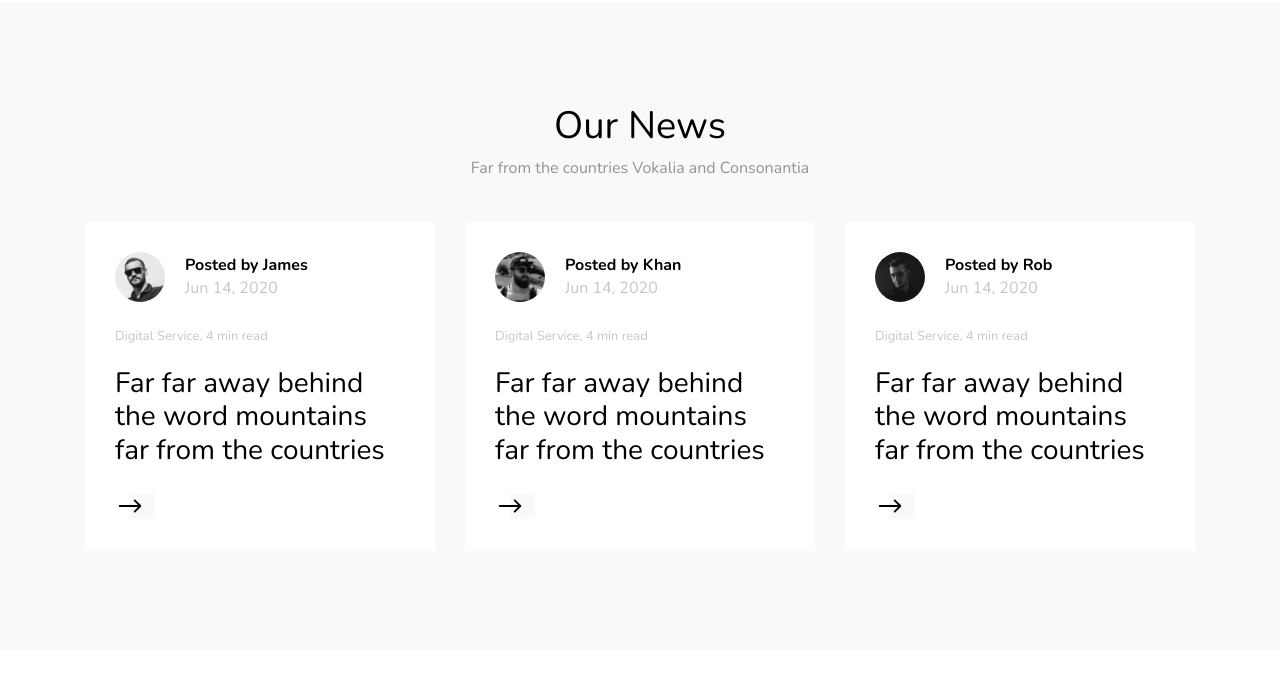
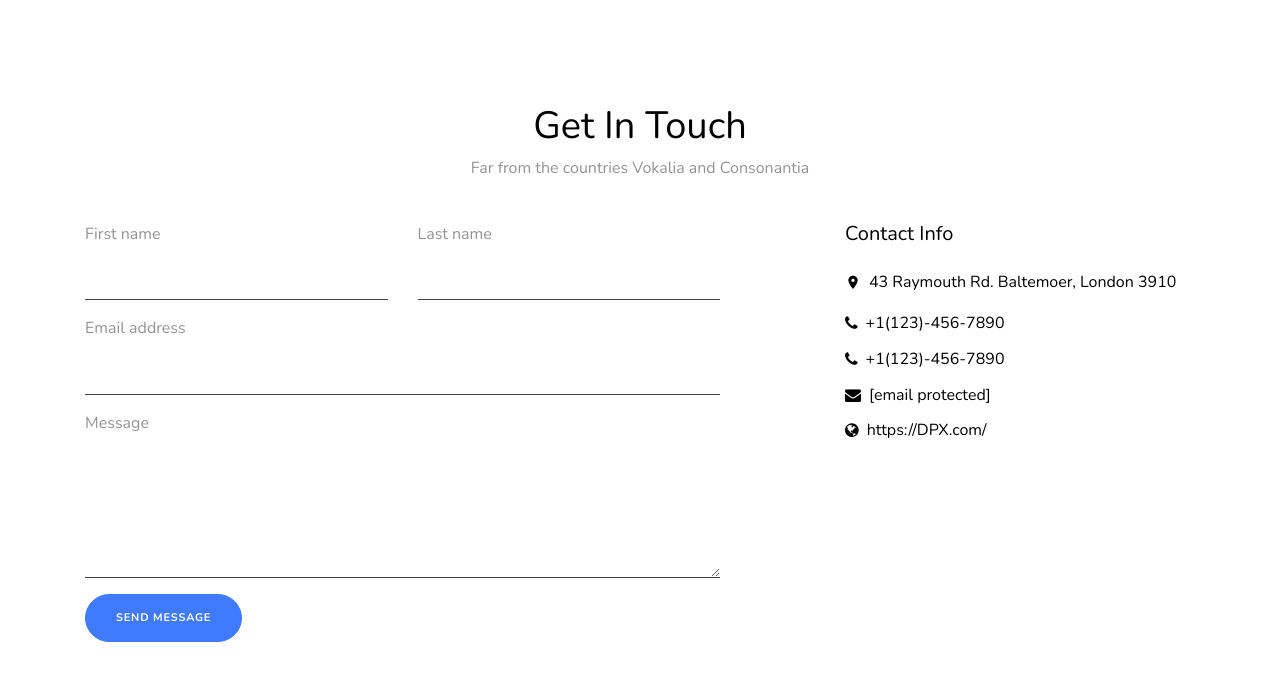
Before and after one commit to Kingno3l/BetaHome-NG-Landing-Page, a plain HTML site: page index.html in a window 1280 px wide. Shown: the part 5417-6100 px from the top of the page. Drawn offline with nearby package versions, Linux system fonts and the light colour scheme; files whose address does not match are found by name.

Commit message:
removed news

```diff
--- a/index.html
+++ b/index.html
@@ -519,87 +519,7 @@
 </div>
 </div>
 </div>
-<div class="untree_co-section bg-light">
-<div class="container">
-<div class="row mb-4">
-<div class="col-12 text-center" data-aos="fade-up" data-aos-delay="0">
-<h2 class="heading">Our News</h2>
-<p>Far from the countries Vokalia and Consonantia</p>
-</div>
-</div>
-<div class="row">
-<div class="col-md-6 mb-4 mb-lg-0 col-lg-4" data-aos="fade-up" data-aos-delay="0">
-<div class="news-item">
-<div class="vcard d-flex align-items-center mb-4">
-<div class="img-wrap">
-<img src="images/person_1.jpg" alt="Image" class="img-fluid">
-</div>
-<div class="post-meta">
-<strong>Posted by James</strong>
-<span>Jun 14, 2020</span>
-</div>
-</div>
-<div class="news-contents mb-4">
-<span class="post-meta-2">Digital Service, 4 min read</span>
-<h3><a href="#">Far far away behind the word mountains far from the countries</a></h3>
-</div>
-<p class="mb-0"><a href="#" class="read-more-arrow">
-<svg class="bi bi-arrow-right" width="1em" height="1em" viewBox="0 0 16 16" fill="currentColor" xmlns="http://www.w3.org/2000/svg">
-<path fill-rule="evenodd" d="M10.146 4.646a.5.5 0 0 1 .708 0l3 3a.5.5 0 0 1 0 .708l-3 3a.5.5 0 0 1-.708-.708L12.793 8l-2.647-2.646a.5.5 0 0 1 0-.708z" />
-<path fill-rule="evenodd" d="M2 8a.5.5 0 0 1 .5-.5H13a.5.5 0 0 1 0 1H2.5A.5.5 0 0 1 2 8z" />
-</svg>
-</a></p>
-</div>
-</div>
-<div class="col-md-6 mb-4 mb-lg-0 col-lg-4" data-aos="fade-up" data-aos-delay="100">
-<div class="news-item">
-<div class="vcard d-flex align-items-center mb-4">
-<div class="img-wrap">
-<img src="images/person_2.jpg" alt="Image" class="img-fluid">
-</div>
-<div class="post-meta">
-<strong>Posted by Khan</strong>
-<span>Jun 14, 2020</span>
-</div>
-</div>
-<div class="news-contents mb-4">
-<span class="post-meta-2">Digital Service, 4 min read</span>
-<h3><a href="#">Far far away behind the word mountains far from the countries</a></h3>
-</div>
-<p class="mb-0"><a href="#" class="read-more-arrow">
-<svg class="bi bi-arrow-right" width="1em" height="1em" viewBox="0 0 16 16" fill="currentColor" xmlns="http://www.w3.org/2000/svg">
-<path fill-rule="evenodd" d="M10.146 4.646a.5.5 0 0 1 .708 0l3 3a.5.5 0 0 1 0 .708l-3 3a.5.5 0 0 1-.708-.708L12.793 8l-2.647-2.646a.5.5 0 0 1 0-.708z" />
-<path fill-rule="evenodd" d="M2 8a.5.5 0 0 1 .5-.5H13a.5.5 0 0 1 0 1H2.5A.5.5 0 0 1 2 8z" />
-</svg>
-</a></p>
-</div>
-</div>
-<div class="col-md-12 col-lg-4" data-aos="fade-up" data-aos-delay="300">
-<div class="news-item">
-<div class="vcard d-flex align-items-center mb-4">
-<div class="img-wrap">
-<img src="images/person_3.jpg" alt="Image" class="img-fluid">
-</div>
-<div class="post-meta">
-<strong>Posted by Rob</strong>
-<span>Jun 14, 2020</span>
-</div>
-</div>
-<div class="news-contents mb-4">
-<span class="post-meta-2">Digital Service, 4 min read</span>
-<h3><a href="#">Far far away behind the word mountains far from the countries</a></h3>
-</div>
-<p class="mb-0"><a href="#" class="read-more-arrow">
-<svg class="bi bi-arrow-right" width="1em" height="1em" viewBox="0 0 16 16" fill="currentColor" xmlns="http://www.w3.org/2000/svg">
-<path fill-rule="evenodd" d="M10.146 4.646a.5.5 0 0 1 .708 0l3 3a.5.5 0 0 1 0 .708l-3 3a.5.5 0 0 1-.708-.708L12.793 8l-2.647-2.646a.5.5 0 0 1 0-.708z" />
-<path fill-rule="evenodd" d="M2 8a.5.5 0 0 1 .5-.5H13a.5.5 0 0 1 0 1H2.5A.5.5 0 0 1 2 8z" />
-</svg>
-</a></p>
-</div>
-</div>
-</div>
-</div>
-</div>
+
 <div class="untree_co-section" id="contact-section">
 <div class="container">
 <div class="row mb-4" data-aos="fade-up" data-aos-delay="0">
```
